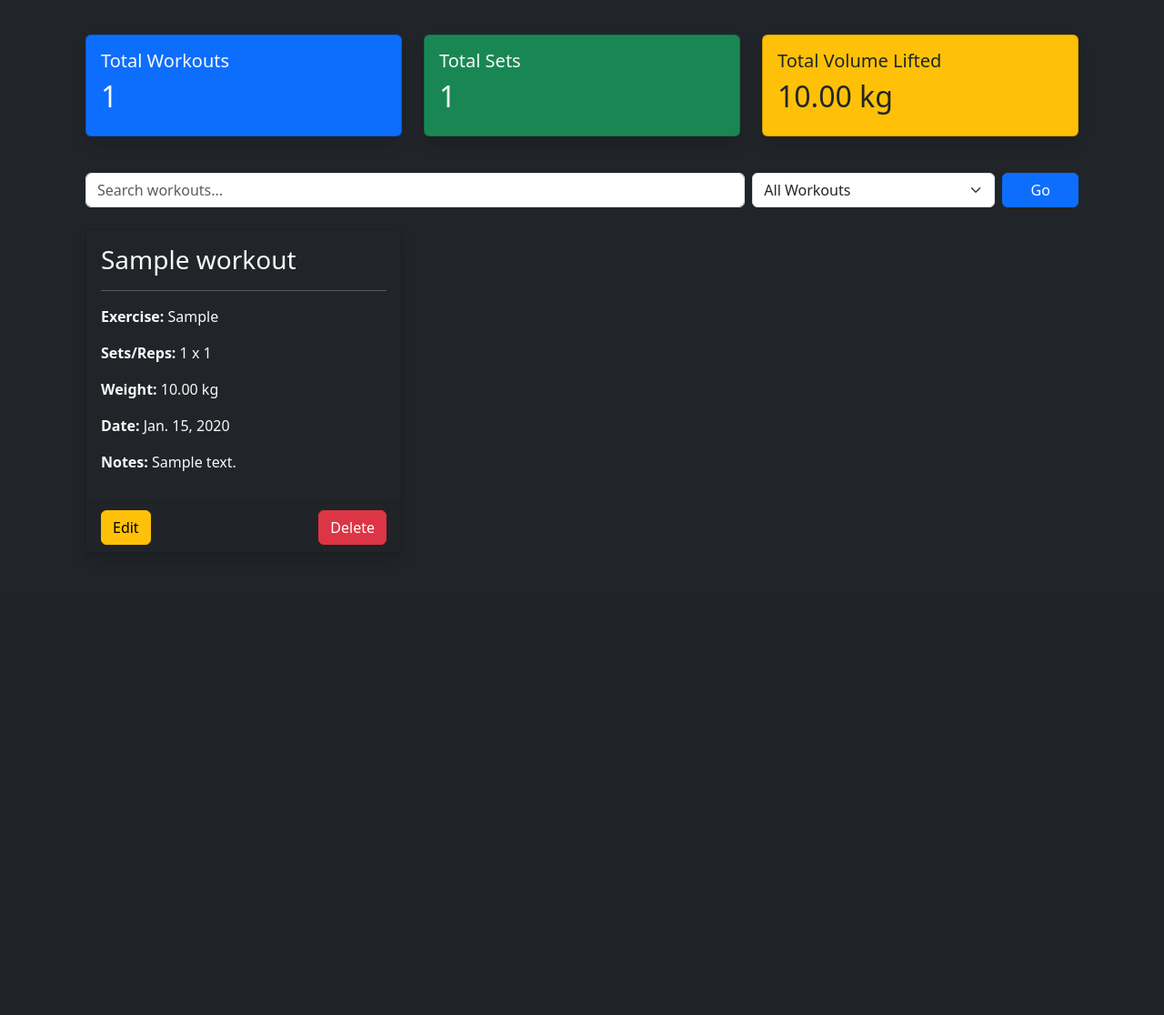
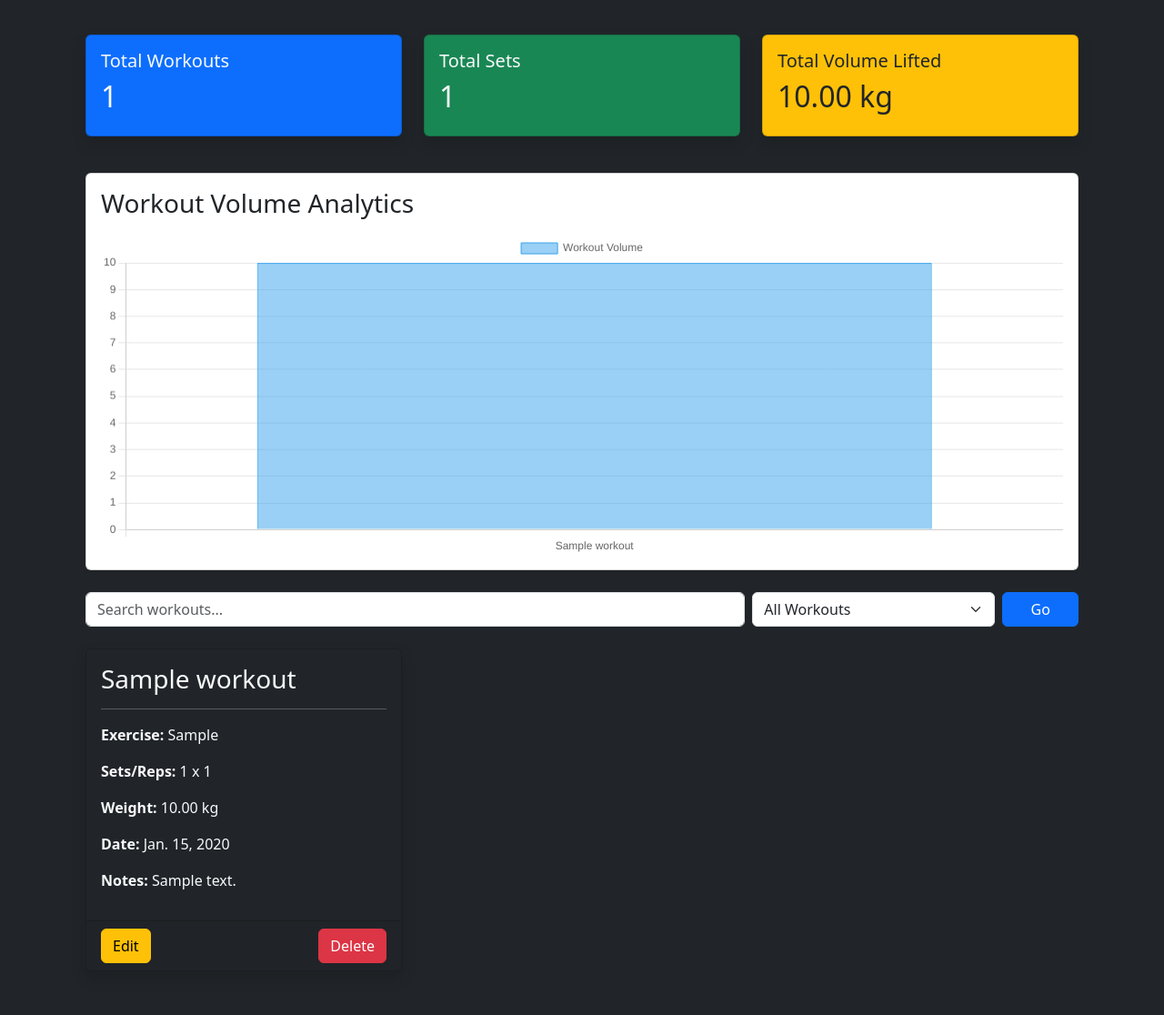
Before and after one commit to DarthCookie45/Workout-tracker-app, a Django app: page / in a window 1280 px wide. Shown: the part 186-1302 px from the top of the page at 91% size. Before the commit the page ends 785 px from the top, so only its background shows below. Run offline with Django 5.2, Linux system fonts and the light colour scheme; tables that the repository leaves empty hold one stand-in row (values such as "Sample post").

Commit message:
Add workout volume analysis chart rendering

```diff
--- a/tracker/templates/tracker/add_workout.html
+++ b/tracker/templates/tracker/add_workout.html
@@ -1,4 +1,6 @@
-{% extends "tracker/base.html" %} {% block content %}
+{% extends "tracker/base.html" %}
+
+{% block content %}
 
 <div class="container py-5">
   <div class="card bg-dark text-light shadow">
--- a/tracker/templates/tracker/base.html
+++ b/tracker/templates/tracker/base.html
@@ -9,8 +9,12 @@
       href="https://cdn.jsdelivr.net/npm/bootstrap@5.3.7/dist/css/bootstrap.min.css"
       rel="stylesheet"
     />
+
+    <script src="https://cdn.jsdelivr.net/npm/chart.js"></script>
   </head>
+
   <body class="bg-dark bg-secondary text-light">
+
     <nav class="navbar navbar-dark bg-black shadow">
       <div class="container">
         <a class="navbar-brand" href="{% url 'home' %}">
@@ -20,7 +24,9 @@
         <div>
           {% if user.is_authenticated %}
 
-          <span class="text-light me-3"> Hello, {{ user.username }} </span>
+          <span class="text-light me-3">
+            Hello, {{ user.username }}
+          </span>
 
           <a href="{% url 'logout' %}" class="btn btn-danger btn-sm">
             Logout
@@ -28,13 +34,19 @@
 
           {% else %}
 
-          <a href="{% url 'login' %}" class="btn btn-primary btn-sm"> Login </a>
+          <a href="{% url 'login' %}" class="btn btn-primary btn-sm">
+            Login
+          </a>
 
           {% endif %}
         </div>
       </div>
     </nav>
 
-    <div class="container mt-4">{% block content %} {% endblock %}</div>
+    <div class="container mt-4">
+      {% block content %}
+      {% endblock %}
+    </div>
+
   </body>
 </html>
--- a/tracker/templates/tracker/edit_workout.html
+++ b/tracker/templates/tracker/edit_workout.html
@@ -1,4 +1,6 @@
-{% extends "tracker/base.html" %} {% block content %}
+{% extends "tracker/base.html" %}
+
+{% block content %}
 
 <div class="card bg-secondary text-light shadow">
   <div class="card-body">
--- a/tracker/templates/tracker/home.html
+++ b/tracker/templates/tracker/home.html
@@ -1,4 +1,6 @@
-{% extends "tracker/base.html" %} {% block content %}
+{% extends "tracker/base.html" %}
+
+{% block content %}
 
 <div class="container py-4">
   <div class="d-flex justify-content-between align-items-center mb-4">
@@ -42,6 +44,14 @@
     </div>
   </div>
 
+  <!-- Chart Section -->
+  <div class="card shadow-sm mb-4">
+    <div class="card-body">
+      <h3 class="mb-3">Workout Volume Analytics</h3>
+      <canvas id="workoutChart" height="100"></canvas>
+    </div>
+  </div>
+
   <form method="GET" class="mb-4">
     <div class="row g-2">
       <div class="col-md-8">
@@ -58,42 +68,15 @@
         <select name="filter" class="form-select">
           <option value="">All Workouts</option>
 
-          <option
-            value="newest"
-            {%
-            if
-            filter_option=""
-            ="newest"
-            %}selected{%
-            endif
-            %}
-          >
+          <option value="newest" {% if filter_option == 'newest' %}selected{% endif %}>
     Most Recent
 </option>
 
-          <option
-            value="oldest"
-            {%
-            if
-            filter_option=""
-            ="oldest"
-            %}selected{%
-            endif
-            %}
-          >
+          <option value="oldest" {% if filter_option == 'oldest' %}selected{% endif %}>
     Oldest
 </option>
 
-          <option
-            value="highest_volume"
-            {%
-            if
-            filter_option=""
-            ="highest_volume"
-            %}selected{%
-            endif
-            %}
-          >
+          <option value="highest_volume" {% if filter_option == 'highest_volume' %}selected{% endif %}>
     Highest Volume
 </option>
         </select>
@@ -172,4 +155,36 @@
   {% endif %}
 </div>
 
+<script>
+
+  const chartLabels = {{ chart_labels|safe }};
+  const chartData = {{ chart_data|safe }};
+
+  const ctx = document.getElementById('workoutChart');
+
+  new Chart(ctx, {
+      type: 'bar',
+
+      data: {
+          labels: chartLabels,
+
+          datasets: [{
+              label: 'Workout Volume',
+              data: chartData,
+              borderWidth: 1
+          }]
+      },
+
+      options: {
+          responsive: true,
+
+          scales: {
+              y: {
+                  beginAtZero: true
+              }
+          }
+      }
+  });
+</script>
+
 {% endblock %}
--- a/tracker/templates/tracker/registration/login.html
+++ b/tracker/templates/tracker/registration/login.html
@@ -1,4 +1,6 @@
-{% extends 'tracker/base.html' %} {% block content %}
+{% extends 'tracker/base.html' %}
+
+{% block content %}
 
 <div class="row justify-content-center">
   <div class="col-md-6">
--- a/tracker/views.py
+++ b/tracker/views.py
@@ -1,6 +1,8 @@
 from django.shortcuts import render, redirect
 from .models import Workout
 from .forms import WorkoutForm
+from collections import defaultdict
+import json
 
 # Create your views here.
 # Homepage / Dashboard
@@ -47,6 +49,28 @@ def home(request):
 
     recent_workouts = workouts[:5]
 
+    # Workout volume chart data
+    volume_data = defaultdict(int)
+
+    for workout in workouts:
+
+        volume = (
+            workout.weight *
+            workout.reps *
+            workout.sets
+        )
+
+        volume_data[workout.workout_name] += volume
+
+    chart_labels = json.dumps([
+    workout.workout_name for workout in workouts
+    ])
+
+    chart_data = json.dumps([
+    float(workout.weight) * workout.sets * workout.reps
+    for workout in workouts
+])
+
     context = {
         'workouts': workouts,
         'total_workouts': total_workouts,
@@ -55,6 +79,8 @@ def home(request):
         'recent_workouts': recent_workouts,
         'search_query': search_query,
         'filter_option': filter_option,
+        'chart_labels': chart_labels,
+        'chart_data': chart_data,
     }
 
     return render(request, 'tracker/home.html', context)
```
Lines whose indentation alone changed are shown as unchanged.
